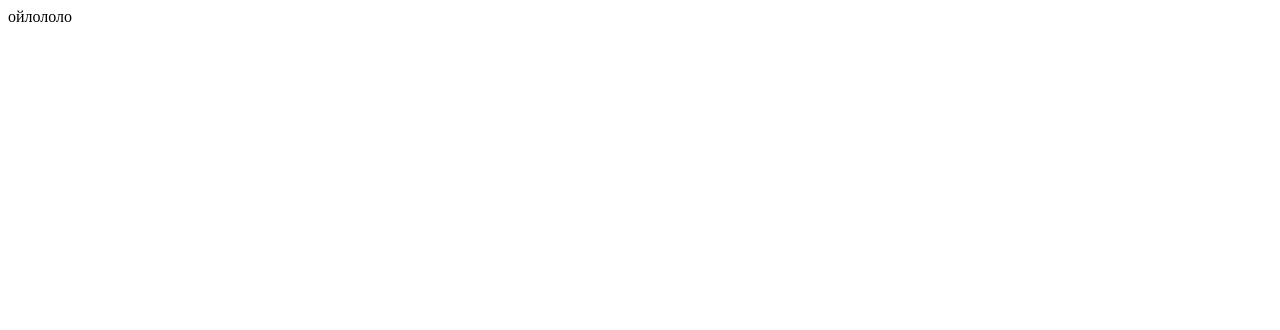
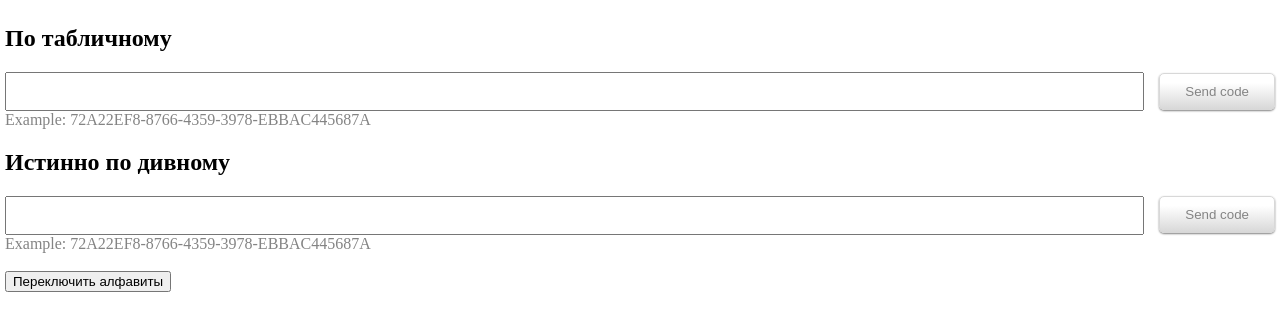
Before and after one commit to Spektr/kaspersky-frontend-task, a website: page src/assets/csstask/index.html in a window 1280 px wide. Drawn offline with Linux system fonts and the light colour scheme.

Commit message:
create css task

```diff
--- a/src/assets/csstask/index.html
+++ b/src/assets/csstask/index.html
@@ -1,10 +1,107 @@
 <!DOCTYPE html>
-<html lang="ru">
+<html lang="ar">
 <head>
     <meta charset="UTF-8">
     <title>Задачка на CSS</title>
+    <style>
+        body{
+            padding: 5px;
+            margin: 0;}
+
+        /** Базовые стили (визуальное оформление)*/
+        .awesomeForm *{
+            color: #848484;
+            box-sizing: border-box; /** чтоб правильно выставлять процентную ширину */
+            }
+        .awesomeForm__input{
+            padding: 10px;}
+        .awesomeForm__button{
+            padding: 10px 25px;
+            border: 1px solid #d8d8d8;
+            font-weight: normal;
+            white-space: nowrap;    /** чтоб кнопа была однострочной */
+
+            background: #ffffff;
+            background: -moz-linear-gradient(top,  #ffffff 25%, #d8d8d8 100%);
+            background: -webkit-linear-gradient(top,  #ffffff 25%,#d8d8d8 100%);
+            background: linear-gradient(to bottom,  #ffffff 25%,#d8d8d8 100%);
+            filter: progid:DXImageTransform.Microsoft.gradient( startColorstr='#ffffff', endColorstr='#d8d8d8',GradientType=0 );
+
+            -webkit-border-radius: 5px;
+            -moz-border-radius: 5px;
+            border-radius: 5px;
+
+            box-shadow: 0 1px 2px #838383;}
+
+        /**
+         * Табличное решение
+         * Нельзя использовать тэг table, но можно перевесить поведение
+         */
+        .awesomeForm_table{}
+        .awesomeForm_table .awesomeForm__wrapper-input,
+        .awesomeForm_table .awesomeForm__wrapper-button{
+            display: table-cell;
+            margin: 0;
+            padding: 0;}
+        .awesomeForm_table .awesomeForm__wrapper-input{
+            padding: 0 15px 0 0;
+            width: 100%;}
+        .awesomeForm_table .awesomeForm__input{
+            width: 100%;}
+        html[dir=rtl] .awesomeForm_table .awesomeForm__wrapper-input{ /** перекидываем отступ между кнопкой и инпутом*/
+            padding: 0 0 0 15px;}
+
+        /**
+         * Решение  с плавающими блоками
+         * Вырываем кнопку из контекста отрисовки с помощью присваивания ей плавающего позиционирования,
+         * соседний блок занимает оставшееся пространство, туда и вставляем инпут
+         */
+        .awesomeForm_float{}
+        .awesomeForm_float .awesomeForm__wrapper-button{
+            float: right;
+            margin: 0 0 0 15px;}
+        .awesomeForm_float .awesomeForm__wrapper-input{
+            overflow: hidden;   /** формируем новый контекст форматирования */
+            float: none;}
+        .awesomeForm_float .awesomeForm__input{
+            width: 100%;}
+        html[dir=rtl] .awesomeForm_float .awesomeForm__wrapper-button{ /** перекидываем отступ между кнопкой и инпутом*/
+            float: left;
+            margin: 0 15px 0 0;}
+
+
+    </style>
 </head>
 <body>
-    ойлололо
+<h2>По табличному</h2>
+<form action="" class="awesomeForm awesomeForm_table">
+    <div class="awesomeForm__wrapper-input">
+        <input class="awesomeForm__input" type="text">
+    </div>
+    <div class="awesomeForm__wrapper-button">
+        <button class="awesomeForm__button">Send code</button>
+    </div>
+    <div>Example: 72A22EF8-8766-4359-3978-EBBAC445687A</div>
+</form>
+
+<h2>Истинно по дивному</h2>
+<form action="" class="awesomeForm awesomeForm_float">
+    <div class="awesomeForm__wrapper-button">
+        <button class="awesomeForm__button">Send code</button>
+    </div>
+    <div class="awesomeForm__wrapper-input">
+        <input class="awesomeForm__input" type="text">
+    </div>
+    <div>Example: 72A22EF8-8766-4359-3978-EBBAC445687A</div>
+</form>
+
+<br>
+
+<button onclick="(function(event) {
+  document.getElementsByTagName('html')[0].setAttribute('dir', 'rtl');
+})()">Переключить алфавиты</button>
+
+
+
 </body>
 </html>
```
